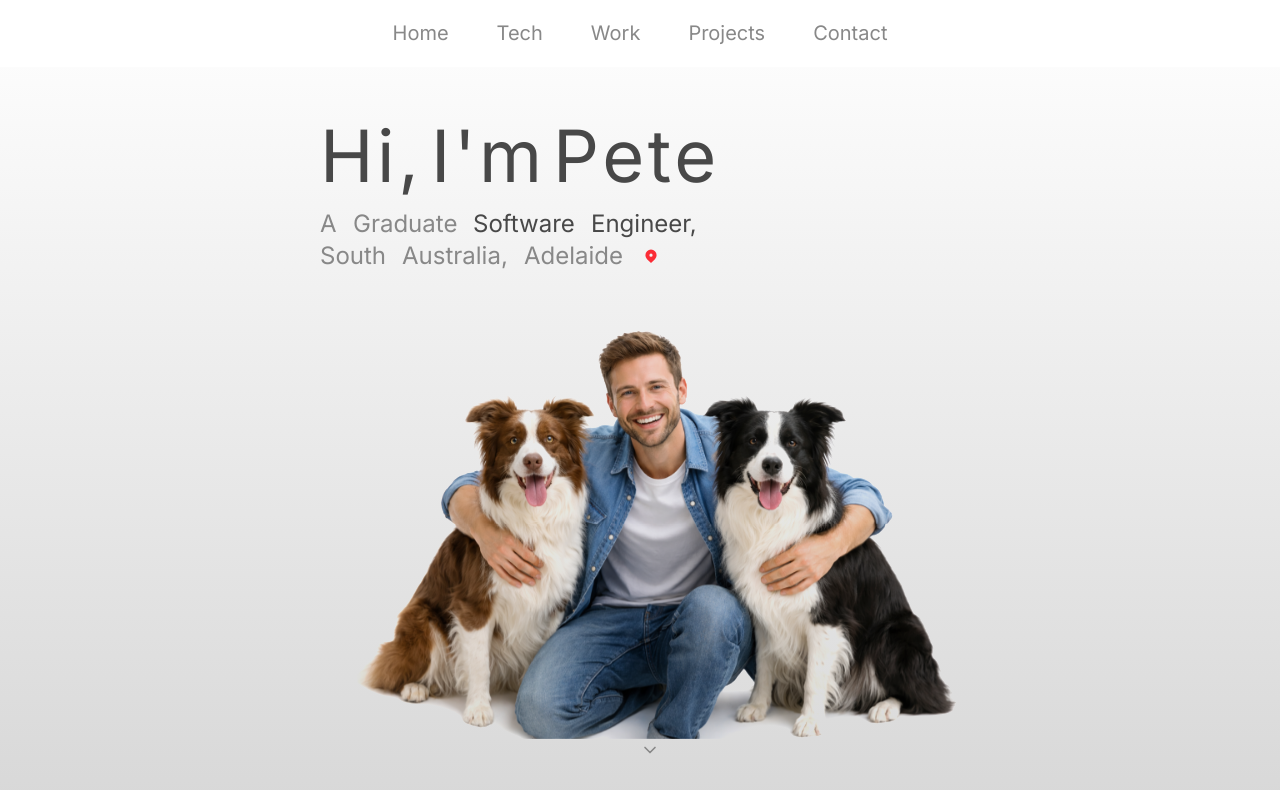
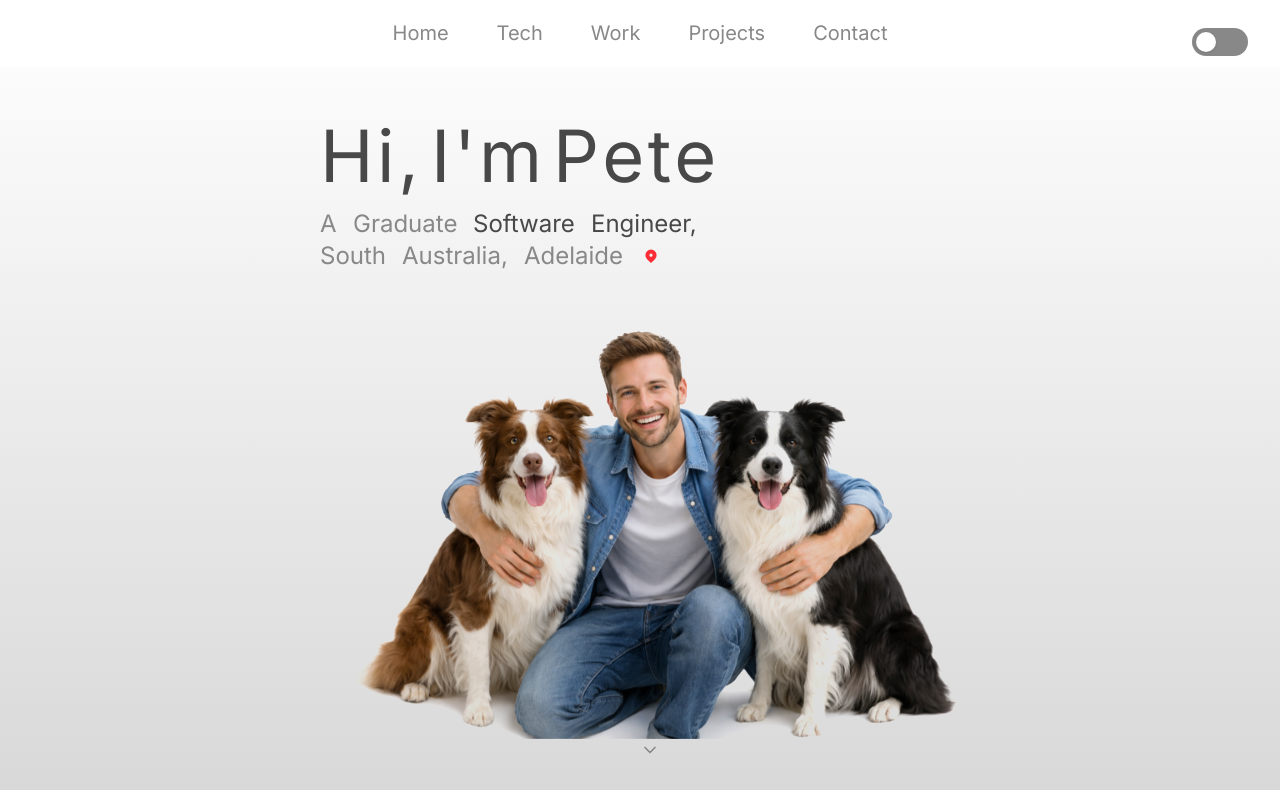
Before and after one commit to pete-lim/portfolio-pete, a React (Vite) app: page / in a window 1280 px wide. Shown: the top 790 px of the page. Built offline with nearby package versions, Linux system fonts and the light colour scheme.

Commit message:
feat dark mode switch toggle
dark mode switch toggle with animation

navigation bar on large screen disabled ease transition

Work section dates alligned with location and role

```diff
--- a/src/App.css
+++ b/src/App.css
@@ -61,8 +61,9 @@ main > * {
 .bg {
   background: linear-gradient(var(--color-bg), var(--color-bg-accent));
   background-attachment: fixed;
+  transition: background-color 0.5s ease;
 }
-.body {
+body {
   align-items: center;
   justify-items: center;
 }
@@ -102,7 +103,7 @@ main > * {
   transition: box-shadow 0.3s ease;
 }
 .li-paragraph {
-  @apply text-lg/8 ml-8 mb-4 list-disc;
+  @apply text-primary text-lg/8 ml-8 mb-4 list-disc;
 }
 .scrollbar {
   scrollbar-color: var(--color-bg) var(--color-secondary);
--- a/src/App.tsx
+++ b/src/App.tsx
@@ -2,20 +2,23 @@ import { useEffect, useState } from 'react';
 import '@fontsource/inter/400.css';
 import './App.css';
 import NavigationBar from './components/Navigation';
+import FancyToggle from './utils/ToggleSwitch';
 import HeroSection from './components/Hero';
 import TechStack from './components/TechStack';
 import WorkSection from './components/Work';
 import ProjectSection from './components/Projects';
 import ContactSection from './components/Contact';
 function App() {
-  const [theme, setTheme] = useState('light-mode');
+  const [isDark, setIsDark] = useState(false);
   useEffect(() => {
+    const theme = isDark ? 'dark-mode' : 'light-mode';
     document.documentElement.setAttribute('data-theme', theme);
-  }, [theme]);
+  }, [isDark]);
   return (
     <div className="root">
       <div className="fixed inset-0 -z-10 bg"></div>
       <NavigationBar />
+      <FancyToggle isDark={isDark} setIsDark={setIsDark} />
       <main>
         <HeroSection />
         <TechStack />
--- a/src/components/Navigation.tsx
+++ b/src/components/Navigation.tsx
@@ -7,8 +7,8 @@ export default function NavigationBar() {
     <div>
       <nav
         id="banner"
-        className={`lg:flex-row! lg:h-1/12! lg:text-xl! lg:bg-bg! lg:text-accent! ${isOpen ? 'translate-y-0 opacity-100' : 'max-lg:-translate-y-full max-lg:opacity-0'}
-    z-50
+        className={`lg:flex-row! lg:h-1/12! lg:text-xl! lg:bg-bg! lg:text-accent! lg:transition-none! ${isOpen ? 'translate-y-0 opacity-100' : 'max-lg:-translate-y-full max-lg:opacity-0'}
+    z-49
   `}
       >
         <a onClick={() => setOpen(false)} href="#home">
@@ -28,7 +28,7 @@ export default function NavigationBar() {
         </a>
       </nav>
       <div
-        className={`absolute top-8 right-8 z-99 lg:hidden ${isOpen ? 'text-bg-accent' : 'text-secondary'}`}
+        className={`absolute top-5 right-8 z-99 lg:hidden ${isOpen ? 'text-bg-accent' : 'text-secondary'}`}
       >
         <Hamburger toggled={isOpen} toggle={setOpen} />
       </div>
--- a/src/components/Work.tsx
+++ b/src/components/Work.tsx
@@ -28,11 +28,11 @@ function ExperienceCard({ children }: ExperienceCardProps) {
 
 export default function WorkSection() {
   return (
-    <section className="section" id="work">
+    <section className="section pb-40" id="work">
       <header className="mb-8">Work</header>
       <div className="flex flex-col gap-8 ">
         <ExperienceCard>
-          <span className="flex justify-between">
+          <span>
             <h3 className="text-shadow-xs text-2xl!">
               Software Engineer Intern
             </h3>
@@ -55,28 +55,28 @@ export default function WorkSection() {
         </ExperienceCard>
         <p className="self-center m-10">--- Soft Experience ---</p>
         <ExperienceCard>
-          <span className="flex justify-between">
+          <span>
             <h3 className="text-shadow-xs text-2xl!">Sales Associate</h3>
             <h2>07/24-08/25</h2>
           </span>
           <h2 className="mb-4!">Dyson, Australia</h2>
         </ExperienceCard>
         <ExperienceCard>
-          <span className="flex justify-between">
+          <span>
             <h3 className="text-shadow-xs text-2xl!">Assistant Manager</h3>
             <h2>10/20-08/25</h2>
           </span>
           <h2 className="mb-4!">Dominos, Australia</h2>
         </ExperienceCard>
         <ExperienceCard>
-          <span className="flex justify-between">
+          <span>
             <h3 className="text-shadow-xs text-2xl!">Retail Sales Assistant</h3>
             <h2>06/22-07/24</h2>
           </span>
           <h2 className="mb-4!">JD Sports, Australia</h2>
         </ExperienceCard>
         <ExperienceCard>
-          <span className="flex justify-between">
+          <span>
             <h3 className="text-shadow-xs text-2xl!">Administration</h3>
             <h2>03/20-06/20</h2>
           </span>
--- /dev/null
+++ b/src/utils/ToggleSwitch.tsx
@@ -0,0 +1,28 @@
+import { motion } from 'framer-motion';
+import type { Dispatch, SetStateAction } from 'react';
+
+interface Props {
+  isDark: boolean;
+  setIsDark: Dispatch<SetStateAction<boolean>>;
+}
+
+export default function FancyToggle({ isDark, setIsDark }: Props) {
+  return (
+    <button
+      onClick={() => setIsDark(!isDark)}
+      className={`absolute top-8 lg:top-7 lg:right-8 max-lg:left-8 cursor-pointer z-50 w-14 h-7
+      rounded-full p-1 flex items-center
+      ${isDark ? 'bg-indigo-600' : 'bg-accent'}`}
+    >
+      <motion.div
+        animate={{ x: isDark ? 28 : 0 }}
+        transition={{
+          type: 'spring',
+          stiffness: 300,
+          damping: 20,
+        }}
+        className="w-5 h-5 bg-white rounded-full shadow"
+      />
+    </button>
+  );
+}
```
